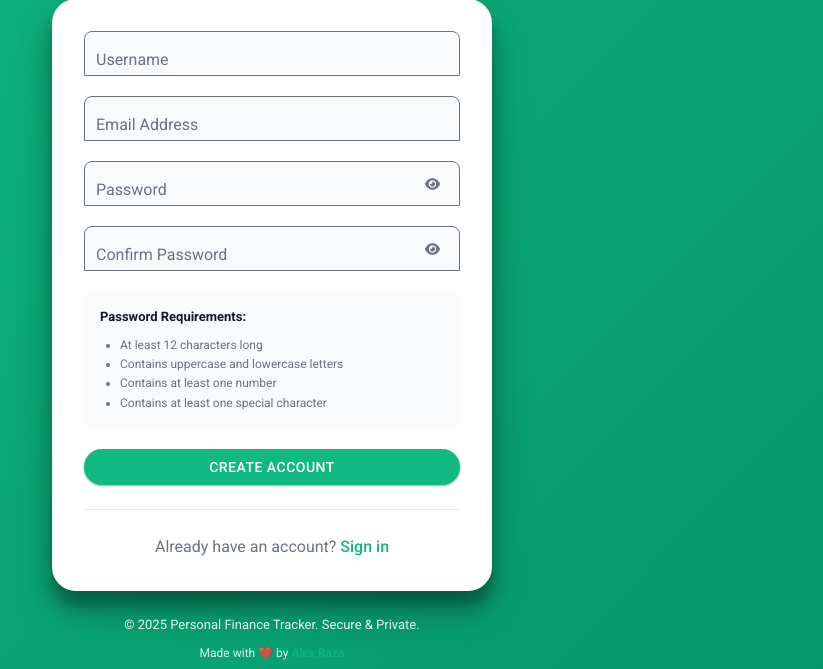
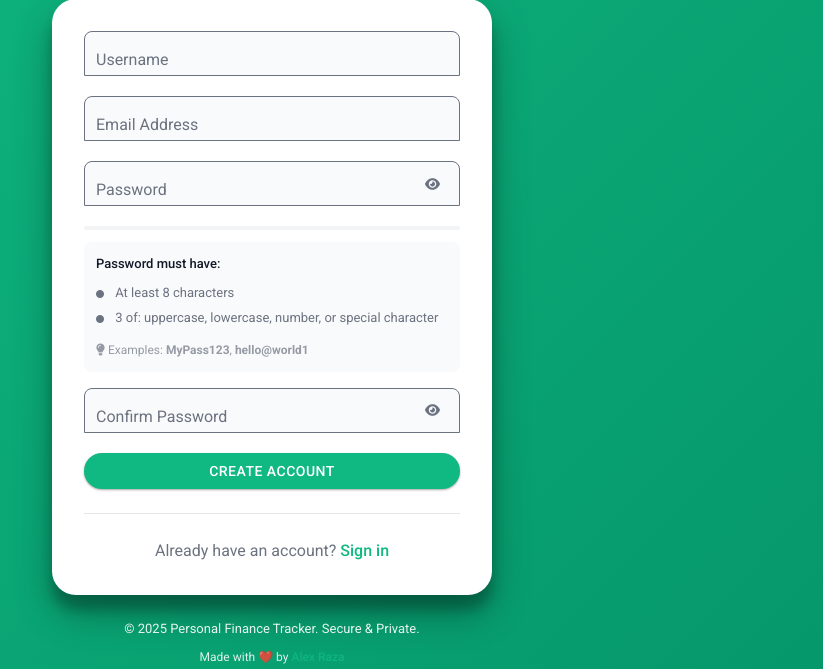
Before and after one commit to lizardcat/personal-finance-tracker, a Flask app: page /auth/register in a window 1280 px wide. Shown: the part 208-877 px from the top of the page, without its empty margins (368-1191 px from the left). Run offline with Flask 3, Linux system fonts and the light colour scheme.

Commit message:
Fix critical registration bug and add visual password strength indicator
1. CRITICAL BUG FIX - Registration Worker Timeout:
   Problem:
   - BudgetTemplateItem model uses field 'category_name'
   - Template creation code was passing 'name' parameter
   - TypeError: 'name' is an invalid keyword argument
   - Caused 60-second worker timeouts during registration
   - Error: "Failed to create starter templates for julie: 'name' is..."

   Solution:
   - Fixed database/budget_templates.py line 117
   - Changed 'name=' to 'category_name='
   - Registration now completes instantly
   - Starter templates created successfully

2. Visual Password Strength Indicator:
   Added real-time password validation with visual feedback:

   Features:
   ✅ Live strength meter (red → orange → green)
   ✅ Interactive requirement checklist with checkmarks
   ✅ Clear examples: "MyPass123", "hello@world1"
   ✅ Updated requirements text (8 chars, 3/4 types)

   User Experience:
   - As user types, bar fills and changes color
   - Requirements show ✓ when met (green)
   - Requirements show ○ when not met (gray)
   - Examples help users create valid passwords
   - No more guessing what's wrong

   Visual Feedback:
   - Red (0-49%): Weak password
   - Orange (50-79%): Fair password
   - Green (80-100%): Strong password

Why This Matters:
- Worker timeout bug prevented successful registrations
- Users complained passwords were rejected without explanation
- Visual indicator shows exactly what's needed
- Reduces registration failures and support requests

```diff
--- a/database/budget_templates.py
+++ b/database/budget_templates.py
@@ -114,7 +114,7 @@ def create_starter_templates(user_id):
         for category in template_data['categories']:
             item = BudgetTemplateItem(
                 template_id=template.id,
-                name=category['name'],
+                category_name=category['name'],  # Fixed: was 'name', should be 'category_name'
                 allocated_amount=category['amount'],
                 category_type=category['type'],
                 color=category['color']
--- a/templates/auth.html
+++ b/templates/auth.html
@@ -244,11 +244,37 @@
                     </div>
 
                     <div class="md-text-field" style="position: relative;">
-                        <input type="password" name="password" id="password" placeholder=" " required>
-                        <label for="password">Password</label>
-                        <button type="button" class="password-toggle" onclick="togglePassword('password')">
-                            <i class="fas fa-eye" id="password-icon"></i>
+                        <input type="password" name="password" id="registerPassword" placeholder=" " required oninput="checkPasswordStrength()">
+                        <label for="registerPassword">Password</label>
+                        <button type="button" class="password-toggle" onclick="togglePassword('registerPassword')">
+                            <i class="fas fa-eye" id="registerPassword-icon"></i>
                         </button>
+                    </div>
+
+                    <!-- Password Strength Meter -->
+                    <div id="passwordStrength" style="margin-top: 8px; margin-bottom: 16px;">
+                        <!-- Strength Bar -->
+                        <div style="height: 4px; background: var(--md-surface-variant); border-radius: 2px; overflow: hidden; margin-bottom: 12px;">
+                            <div id="strengthBar" style="height: 100%; width: 0%; transition: all 0.3s ease; background: #ccc;"></div>
+                        </div>
+
+                        <!-- Requirements Checklist -->
+                        <div style="background: var(--md-surface-container); padding: 12px; border-radius: var(--md-radius-sm); font-size: 13px;">
+                            <p style="margin: 0 0 8px 0; font-weight: 500; color: var(--md-on-surface);">Password must have:</p>
+                            <ul style="margin: 0; padding-left: 0; list-style: none;">
+                                <li id="req-length" style="margin: 4px 0; color: var(--md-on-surface-variant);">
+                                    <i class="fas fa-circle" style="font-size: 8px; margin-right: 8px;"></i>
+                                    At least 8 characters
+                                </li>
+                                <li id="req-types" style="margin: 4px 0; color: var(--md-on-surface-variant);">
+                                    <i class="fas fa-circle" style="font-size: 8px; margin-right: 8px;"></i>
+                                    3 of: uppercase, lowercase, number, or special character
+                                </li>
+                            </ul>
+                            <p style="margin: 12px 0 0 0; font-size: 12px; color: var(--md-on-surface-variant); opacity: 0.7;">
+                                <i class="fas fa-lightbulb"></i> Examples: <strong>MyPass123</strong>, <strong>hello@world1</strong>
+                            </p>
+                        </div>
                     </div>
 
                     <div class="md-text-field" style="position: relative;">
@@ -257,16 +283,6 @@
                         <button type="button" class="password-toggle" onclick="togglePassword('confirm_password')">
                             <i class="fas fa-eye" id="confirm_password-icon"></i>
                         </button>
-                    </div>
-
-                    <div class="info-box" style="margin-top: 12px; margin-bottom: 20px; text-align: left;">
-                        <strong style="display: block; margin-bottom: 8px; color: var(--md-on-surface);">Password Requirements:</strong>
-                        <ul style="margin: 0; padding-left: 20px; font-size: 12px;">
-                            <li>At least 12 characters long</li>
-                            <li>Contains uppercase and lowercase letters</li>
-                            <li>Contains at least one number</li>
-                            <li>Contains at least one special character</li>
-                        </ul>
                     </div>
 
                     <button type="submit" class="md-btn md-btn-filled" style="width: 100%; justify-content: center;">
@@ -358,6 +374,60 @@
             }
         }
 
+        // Password strength checker
+        function checkPasswordStrength() {
+            const password = document.getElementById('registerPassword').value;
+            const strengthBar = document.getElementById('strengthBar');
+            const reqLength = document.getElementById('req-length');
+            const reqTypes = document.getElementById('req-types');
+
+            // Check requirements
+            const hasLength = password.length >= 8;
+            const hasUppercase = /[A-Z]/.test(password);
+            const hasLowercase = /[a-z]/.test(password);
+            const hasDigit = /\d/.test(password);
+            const hasSpecial = /[!@#$%^&*(),.?":{}|<>_\-+=\[\]\\\/;'`~]/.test(password);
+
+            // Count character types
+            const typesCount = [hasUppercase, hasLowercase, hasDigit, hasSpecial].filter(Boolean).length;
+            const hasThreeTypes = typesCount >= 3;
+
+            // Update requirement indicators
+            updateRequirement(reqLength, hasLength);
+            updateRequirement(reqTypes, hasThreeTypes);
+
+            // Calculate strength (0-100)
+            let strength = 0;
+            if (password.length > 0) strength += 20;
+            if (hasLength) strength += 30;
+            if (hasThreeTypes) strength += 50;
+
+            // Update strength bar
+            strengthBar.style.width = strength + '%';
+
+            // Color based on strength
+            if (strength < 50) {
+                strengthBar.style.background = '#EF4444'; // Red - Weak
+            } else if (strength < 80) {
+                strengthBar.style.background = '#F59E0B'; // Orange - Fair
+            } else {
+                strengthBar.style.background = '#10B981'; // Green - Strong
+            }
+        }
+
+        function updateRequirement(element, isMet) {
+            const icon = element.querySelector('i');
+            if (isMet) {
+                icon.classList.remove('fa-circle');
+                icon.classList.add('fa-check-circle');
+                element.style.color = 'var(--md-success)';
+            } else {
+                icon.classList.remove('fa-check-circle');
+                icon.classList.add('fa-circle');
+                element.style.color = 'var(--md-on-surface-variant)';
+            }
+        }
+
         // Set current year in footer
         document.getElementById('currentYear').textContent = new Date().getFullYear();
 
```
